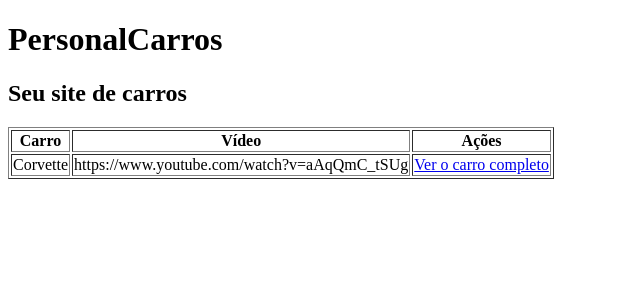
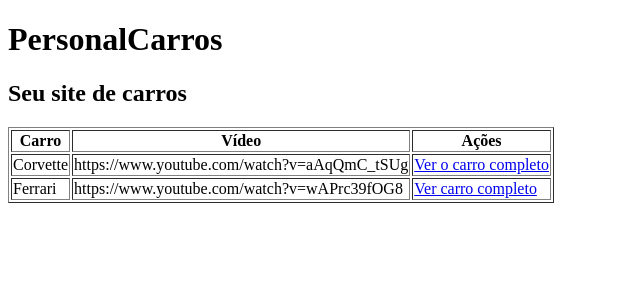
Before and after one commit to VictorRameh/PersonalCarros, a Django app: page / in a window 1280 px wide. Shown: the top 300 px of the page, without its empty margins (0-640 px from the left). Run offline with Django 3.2, Linux system fonts and the light colour scheme.

Commit message:
atualização

```diff
--- a/PersonalCarros/receitas/templates/index.html
+++ b/PersonalCarros/receitas/templates/index.html
@@ -21,6 +21,11 @@
         <td>https://www.youtube.com/watch?v=aAqQmC_tSUg</td>
         <td><a href="https://www.webmotors.com.br/comprar/chevrolet/corvette/62-coupe-v8-gasolina-2p-automatico/2-portas/2008/41779041?pos=b41779041c:&np=1">Ver o carro completo</a></td>
     </tr>
+    <tr>
+        <td>Ferrari</td>
+        <td>https://www.youtube.com/watch?v=wAPrc39fOG8</td>
+        <td><a href="ferrari">Ver carro completo</a></td>
+    </tr>
 </table>
 </body>
 </html>
--- a/PersonalCarros/receitas/urls.py
+++ b/PersonalCarros/receitas/urls.py
@@ -3,4 +3,5 @@ from . import views
 
 urlpatterns = [
      path('', views.index, name='index'),
+     path('ferrari', views.ferrari, name='ferrari')
 ]
--- a/PersonalCarros/receitas/views.py
+++ b/PersonalCarros/receitas/views.py
@@ -1,5 +1,7 @@
 from django.shortcuts import render
 
-from django.http import HttpResponse
 def index(request):
     return render(request, 'index.html')
+
+def ferrari(request):
+    return render(request,"ferrari.html")
```
Also changed, not shown: PersonalCarros/receitas/templates/ferrari.html (added, +21 -0 lines).
